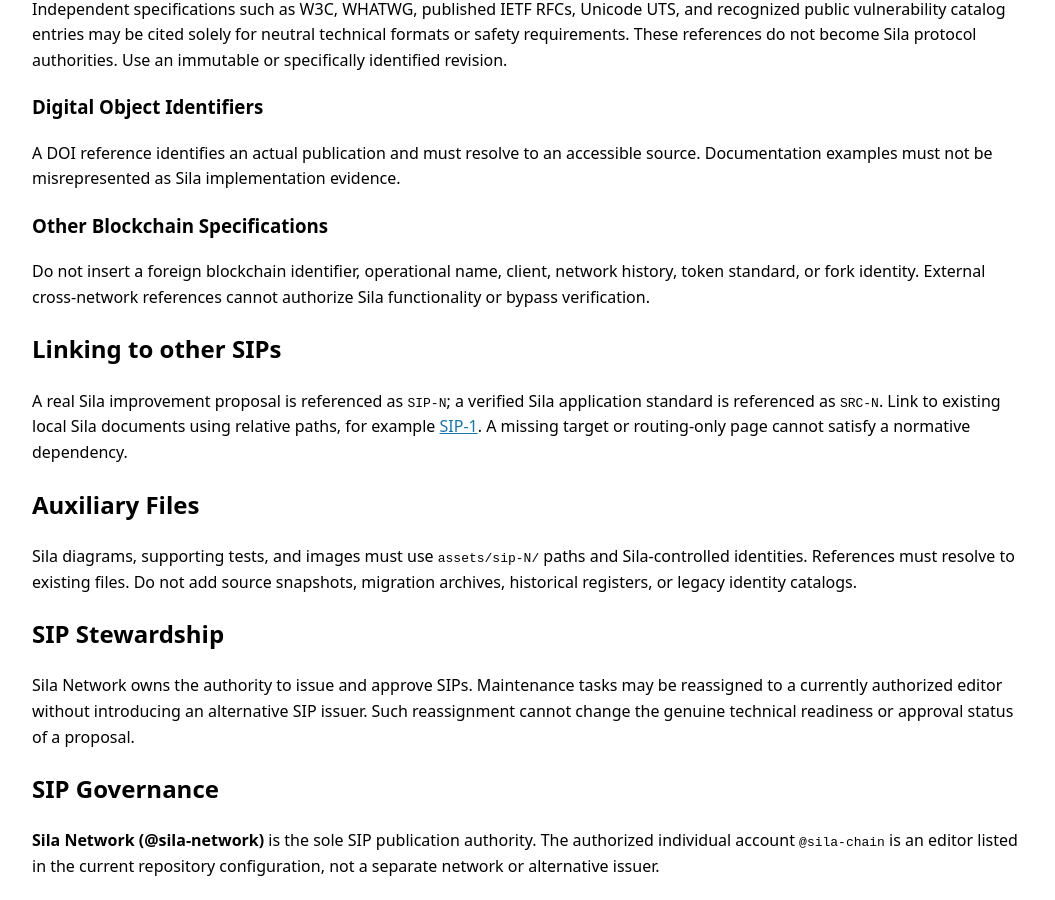
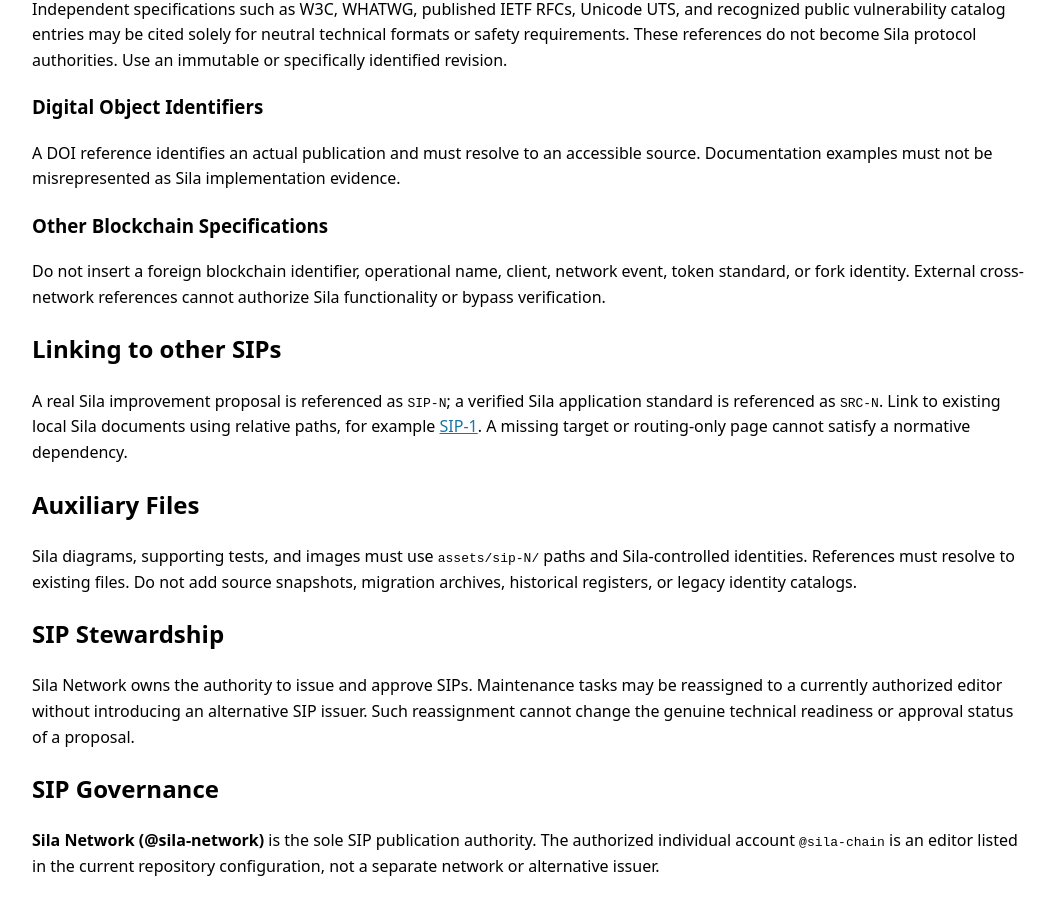
Before and after one commit to sila-network/SIPs, a Jekyll site: the page built from SIPS/sip-1.md, in a window 1280 px wide and 900 px high, scrolled down 5875 px. Shown: the whole window, without its empty margins (112-1167 px from the left). Built offline with Jekyll 4.4.1, drawn with Linux system fonts in a browser that asks for light colours.

```diff
--- a/SIPS/sip-1.md
+++ b/SIPS/sip-1.md
@@ -185,7 +185,7 @@
 
 ### Other Blockchain Specifications
 
-Do not insert a foreign blockchain identifier, operational name, client, network history, token standard, or fork identity. External cross-network references cannot authorize Sila functionality or bypass verification.
+Do not insert a foreign blockchain identifier, operational name, client, network event, token standard, or fork identity. External cross-network references cannot authorize Sila functionality or bypass verification.
 
 ## Linking to other SIPs
 
```
Also changed, not shown: config/sipw.toml (+2 -14 lines).
